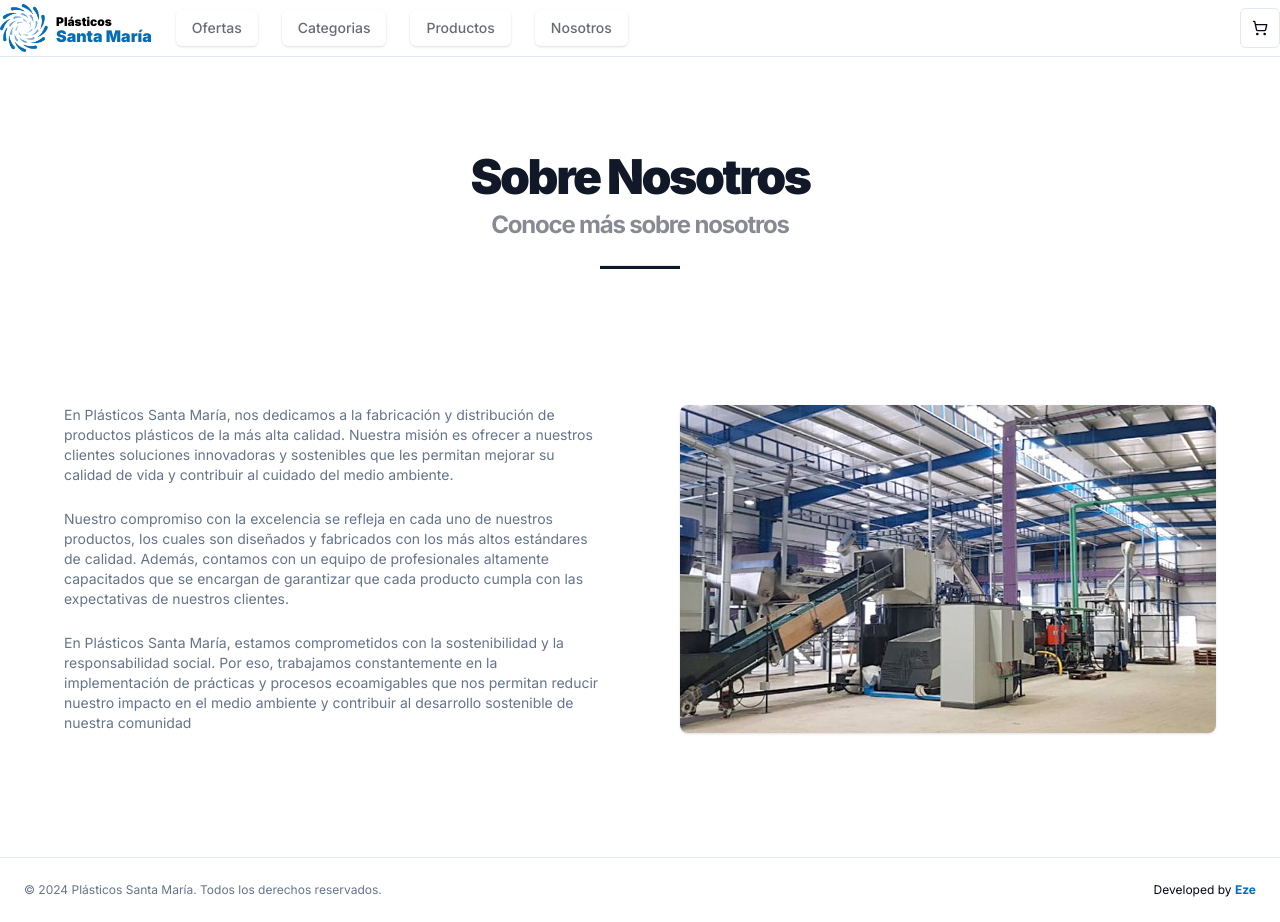
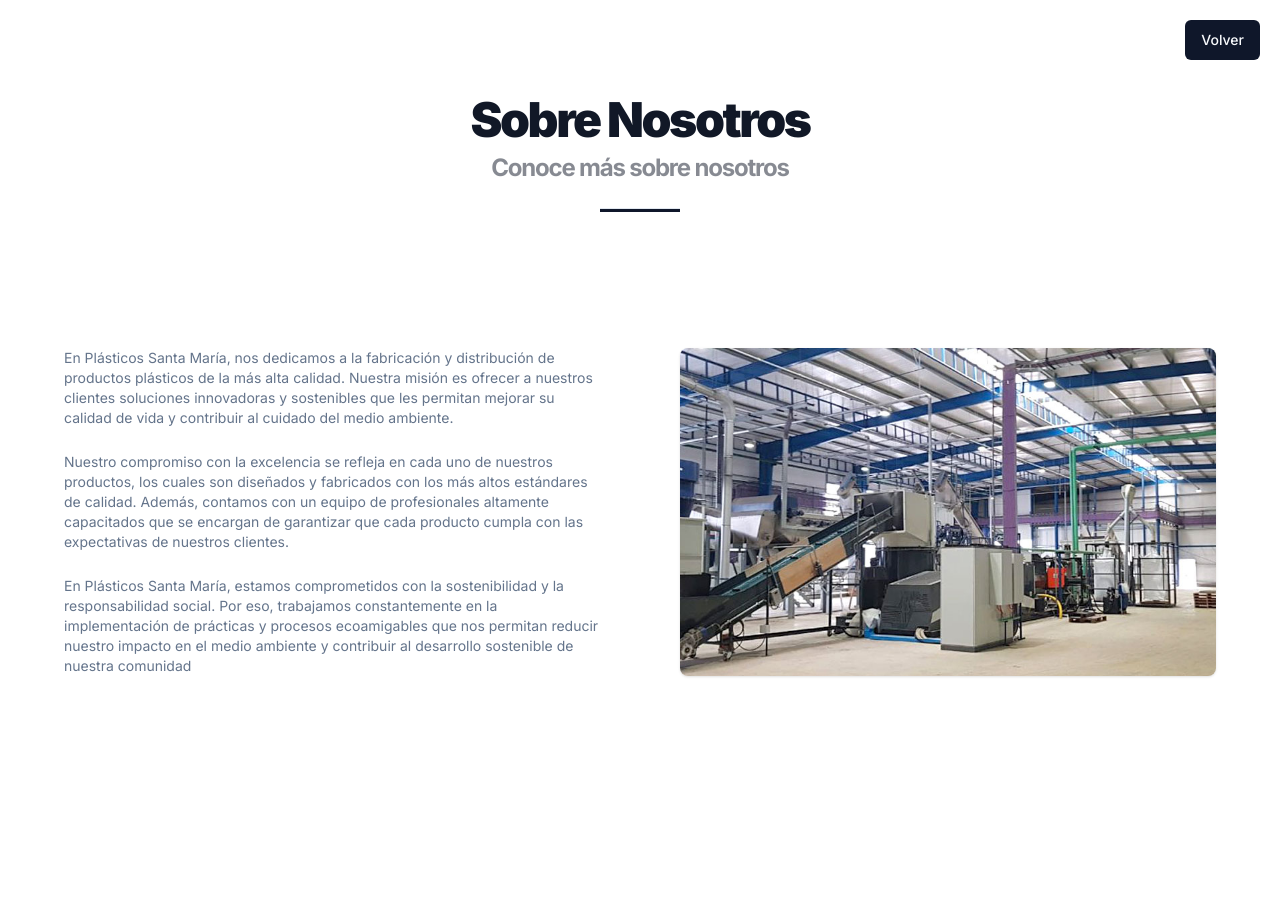
Before and after one commit to ezestom/psmaria, a Next.js app: page /about in a window 1280 px wide. After the commit the page ends 800 px from the top, so only its background shows below. Built offline with nearby package versions, Linux system fonts and the light colour scheme.

Commit message:
Renombrar el proyecto a "psmaria" en package.json y simplificar el componente AboutSection eliminando estados y componentes no utilizados; agregar botón de navegación para regresar a la página principal.

```diff
--- a/app/about/page.tsx
+++ b/app/about/page.tsx
@@ -1,27 +1,18 @@
 "use client";
 
-import SiteFooter from "@/components/site-footer";
-import Header from "@/components/site-header";
 import Image from "next/image";
-import React, { useState } from "react";
+import React from "react";
 import factory from "@/public/factory.jpg";
 import { Subtitle } from "@/components/ui/subtitle";
+import { Button } from "@/components/ui/button";
 
 function AboutSection() {
-  const [currentPage, setCurrentPage] = useState("landing");
-  const [cart, setCart] = useState([]);
-  const [isCartOpen, setIsCartOpen] = useState(false);
-
   return (
     <>
-      <Header
-        setCurrentPage={setCurrentPage}
-        cart={cart}
-        setCart={setCart}
-        isCartOpen={isCartOpen}
-        setIsCartOpen={setIsCartOpen}
-      />
       <section className="w-full py-4  min-h-screen">
+        <Button className="fixed top-5 right-5" onClick={() => window.location.href = '/'}>
+          Volver
+        </Button>
         <div className="container px-4 md:px-6">
           <Subtitle subtitle="Sobre Nosotros" paragraph="Conoce más sobre nosotros" />
           <article className="flex flex-col sm:flex-row">
@@ -57,7 +48,6 @@ function AboutSection() {
           </article>
         </div>
       </section>
-      <SiteFooter />
     </>
   );
 }
--- a/package.json
+++ b/package.json
@@ -1,5 +1,5 @@
 {
-  "name": "easy-marketplace",
+  "name": "psmaria",
   "version": "0.1.0",
   "private": true,
   "scripts": {
```
Also changed, not shown: 1 other file (tests, documents, lock files or other folders).
